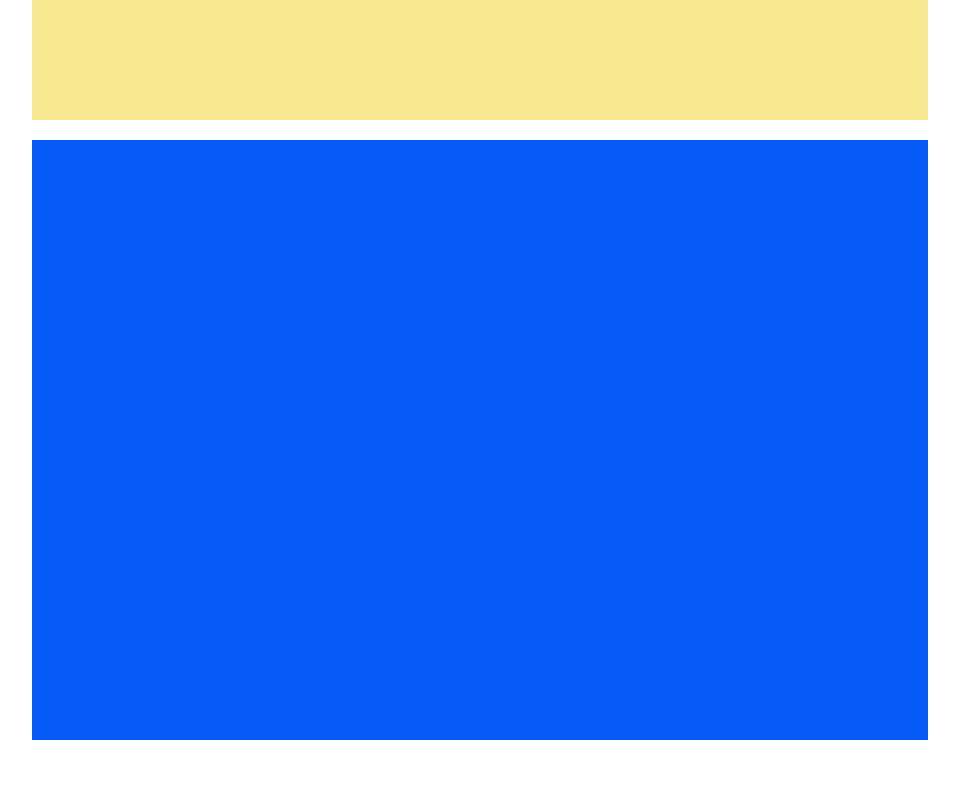
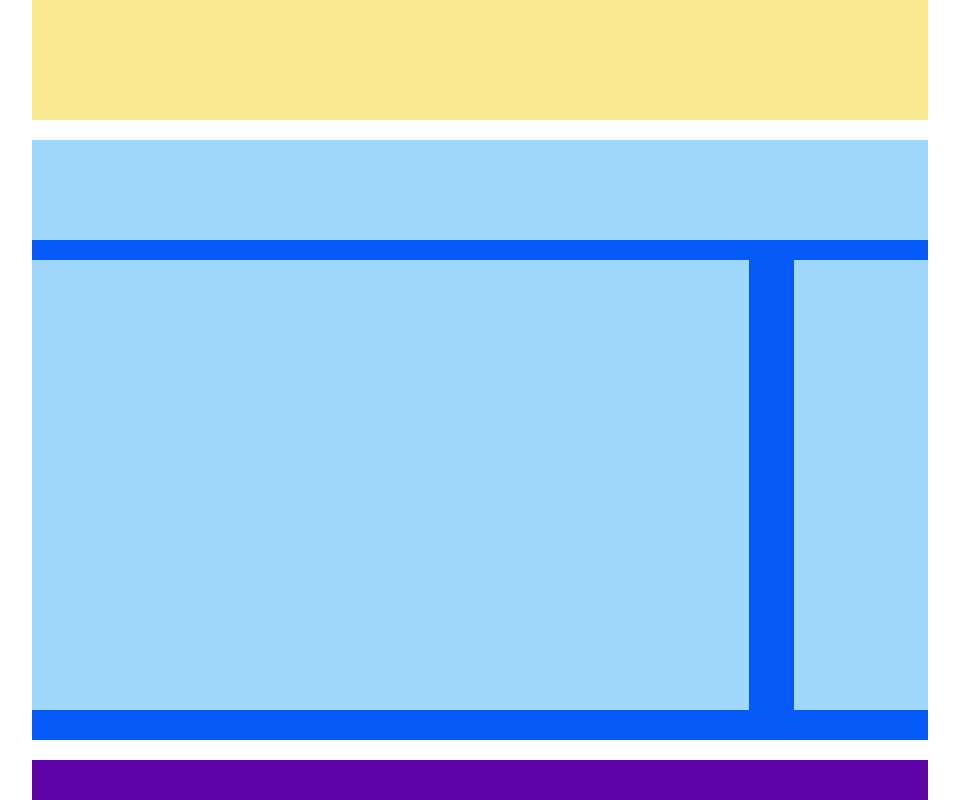
Before and after one commit to ManasseDettoMana/htmlcss-struttura-wp, a plain HTML site: page index.html in a window 1280 px wide. Shown: the part 520-1320 px from the top of the page, without its empty margins (160-1119 px from the left). Before the commit the page ends 1280 px from the top, so only its background shows below. Drawn offline with Linux system fonts and the light colour scheme.

Commit message:
footer completed

```diff
--- a/css/style.css
+++ b/css/style.css
@@ -8,10 +8,18 @@
 body{
     background-color: white;
 }
+
 header{
     width: 100%;
     height: 100px;
 }
+
+
+footer{
+    width: 100%;
+    height: 40px;
+}
+
 
 .margined{
     margin: 20px auto;
@@ -46,7 +54,6 @@ header{
 }
 
 .layout-height{
-    /* line-height: calc(100% - 100px); */
     height:450px;
 }
 
@@ -56,15 +63,30 @@ header{
 
 .center-column{
     width: 65%;
+
 }
 
+.clearfix div:not(.layout-top){
+    display: inline-block;
+}
+
+
 .display{
-    display: inline-block;
     float: left;
 }
 
-.clearfix{
+.right-column{
+    float: right;
+}
+
+.clearfix::after{
     content: "";
     clear: both;
     display: table;
 }
+
+.footer-content{
+    width:70%;
+    height: 100%;
+    background-color: rgb(94, 3, 168);
+}
--- a/index.html
+++ b/index.html
@@ -31,7 +31,7 @@
                         <div class="layout-top layout-color "></div>
                         <div class="layout-height left-column side-column layout-color display margined"></div>
                         <div class="layout-height center-column layout-color display margined"></div>
-                        <div class="layout-height right-column side-column layout-color display margined"></div>
+                        <div class="layout-height right-column side-column layout-color margined"></div>
 
 
                     </div>
@@ -43,7 +43,7 @@
 
 
         <footer>
-            <div class="footer-content"></div>
+            <div class="footer-content margined"></div>
         </footer>
 
     </div>
```
